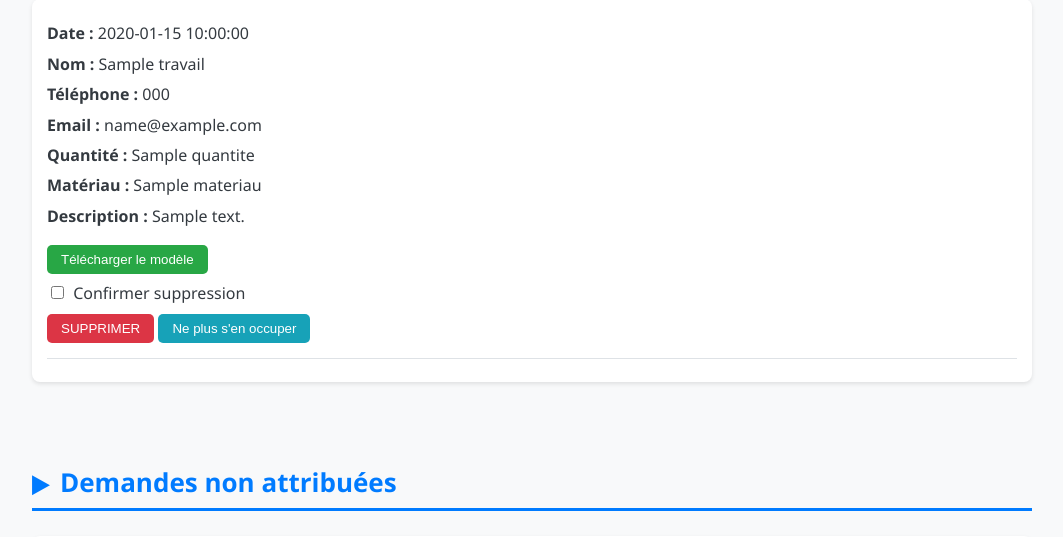
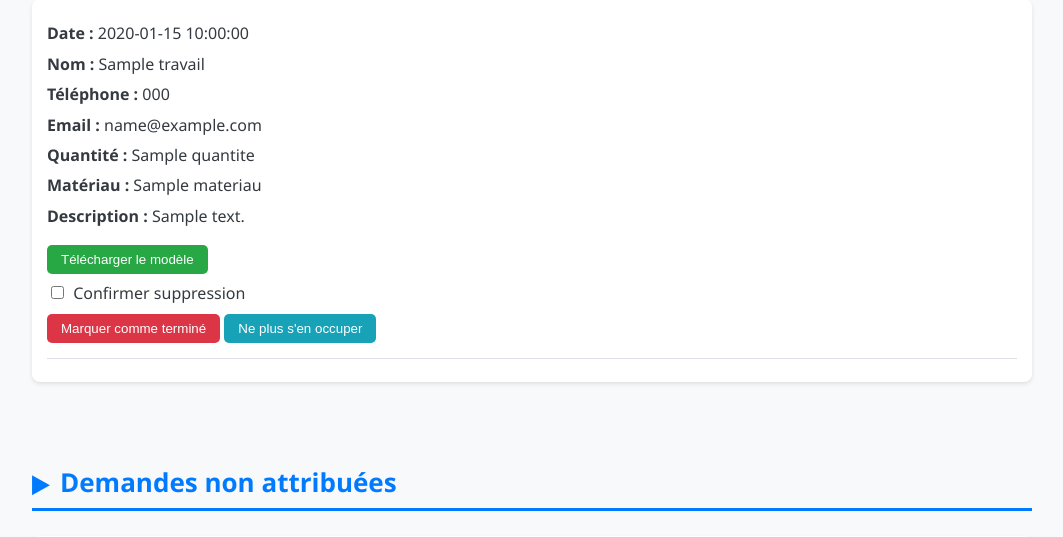
Before and after one commit to Lenitra/VahPrinters, a Flask app: template templates/printer/dashboard.html in a window 1280 px wide. Shown: the part 495-1032 px from the top of the page, without its empty margins (108-1171 px from the left). Run offline with Flask 3, Linux system fonts and the light colour scheme; the template is opened without the code that fills it: most values are stand-ins (such as "Sample title", 1, 10 or a date in 2020).

Commit message:
Update dashboard.html

```diff
--- a/templates/printer/dashboard.html
+++ b/templates/printer/dashboard.html
@@ -176,7 +176,7 @@
                         <input type="checkbox" id="delete-confirm-{{ loop.index }}">
                         <label for="delete-confirm-{{ loop.index }}">Confirmer suppression</label>
                     </div>
-                    <a href="#"><button class="delete">SUPPRIMER</button></a>
+                    <a href="#"><button class="delete">Marquer comme terminé</button></a>
                     <a href="#"><button class="take">Ne plus s'en occuper</button></a>
                     <hr>
                 </div>
@@ -210,6 +210,8 @@
             </div>
         </div>
     </section>
+
+
     <section id="alltravaux">
         <div class="container">
             <h1 onclick="toggleSection('alltravaux')"><span class="arrow">▶</span>Tout les devis</h1>
```
